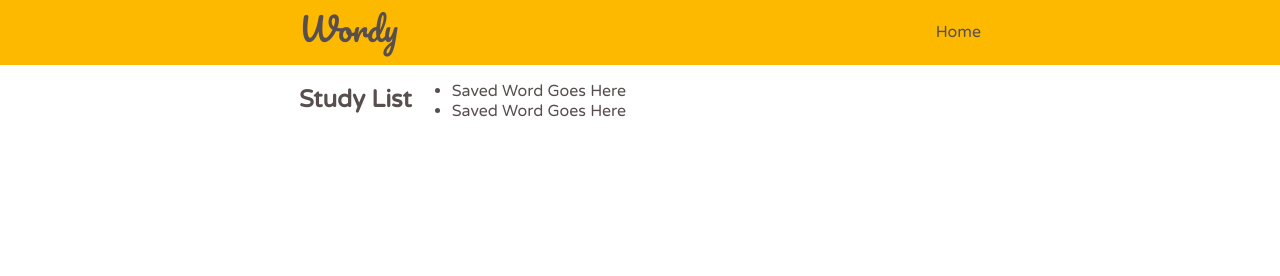
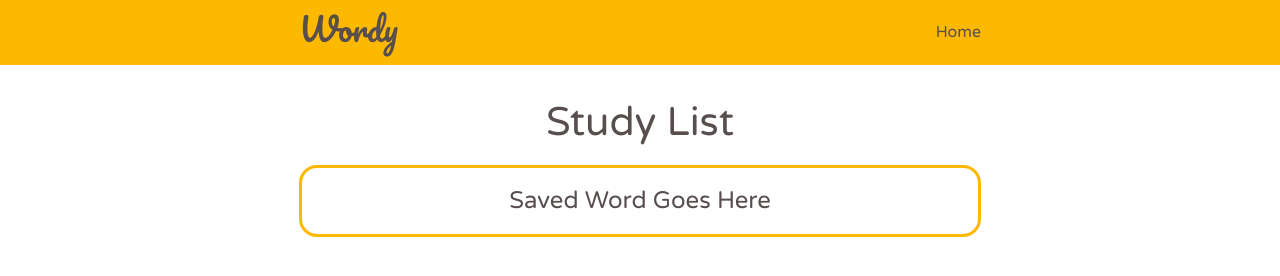
Before and after one commit to lyn-kim/wordy, a website: page index.html in a window 1280 px wide. Drawn offline with Linux system fonts and the light colour scheme.

Commit message:
add placeholder li element and style to match wireframe

```diff
--- a/css/styles.css
+++ b/css/styles.css
@@ -118,3 +118,25 @@ hr {
 .save-button-txt {
   font-size: 2rem;
 }
+
+.study-list-title {
+  font-size: 2.5rem;
+  font-weight: 400;
+  text-align: center;
+  margin-bottom: 1.2rem;
+}
+
+.saved-word-list {
+  list-style: none;
+  text-align: center;
+  display: contents;
+}
+
+.saved-word {
+  padding: 1.1rem 0 0.8rem;
+  font-size: 1.5rem;
+  height: 4.5rem;
+  border: 3px solid #fdb900;
+  margin: 0.9rem 0;
+  border-radius: 18px;
+}
--- a/index.html
+++ b/index.html
@@ -62,19 +62,14 @@
     <!-- study list page -->
     <div class="container">
       <div class="row" data-view="study-list">
-        <div class="row">
-          <div class="column-full">
-            <h2>Study List</h2>
-          </div>
+
+        <div class="column-full">
+          <h2 class="study-list-title">Study List</h2>
+          <ul class="saved-word-list">
+            <li class="saved-word">Saved Word Goes Here</li>
+          </ul>
         </div>
-        <div class="row">
-          <div class="column-full">
-            <ul class="saved-word-list">
-              <li class="saved-word">Saved Word Goes Here</li>
-              <li class="saved-word">Saved Word Goes Here</li>
-            </ul>
-          </div>
-        </div>
+
       </div>
     </div>
 
```
